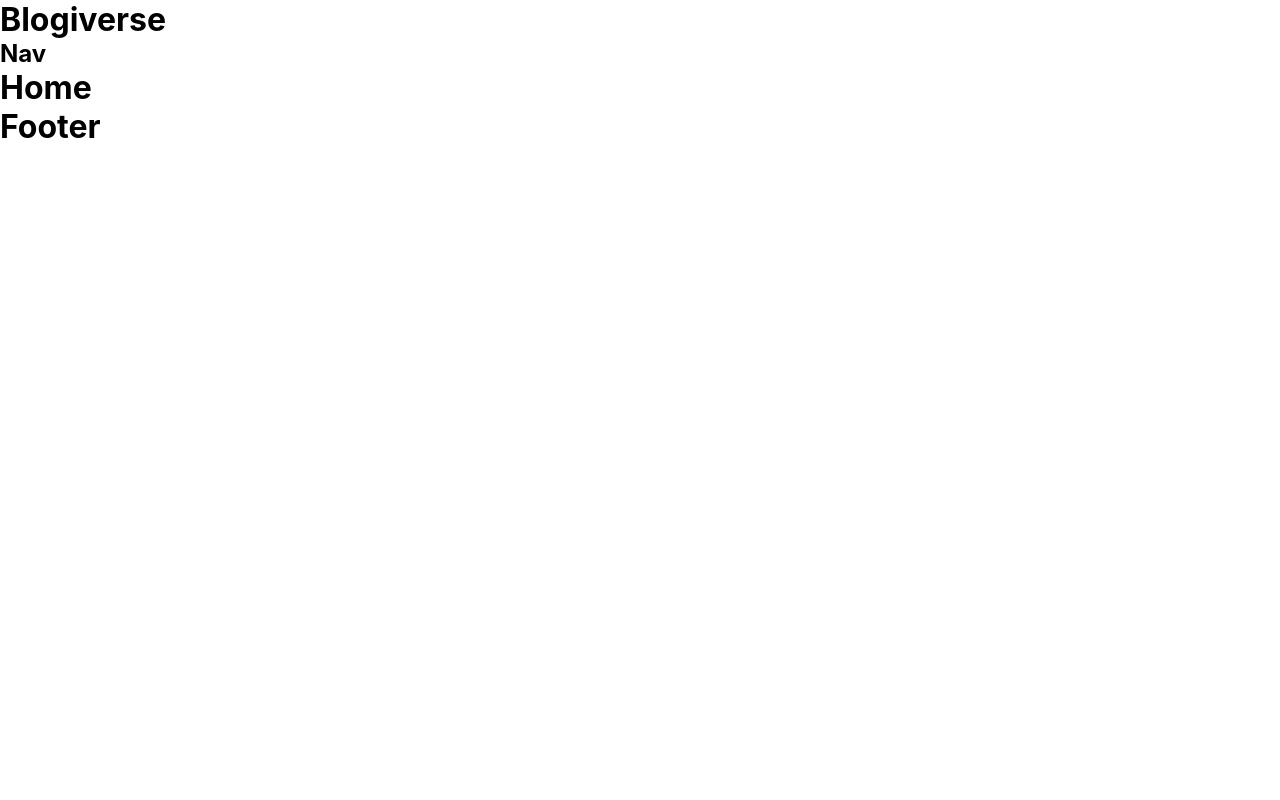
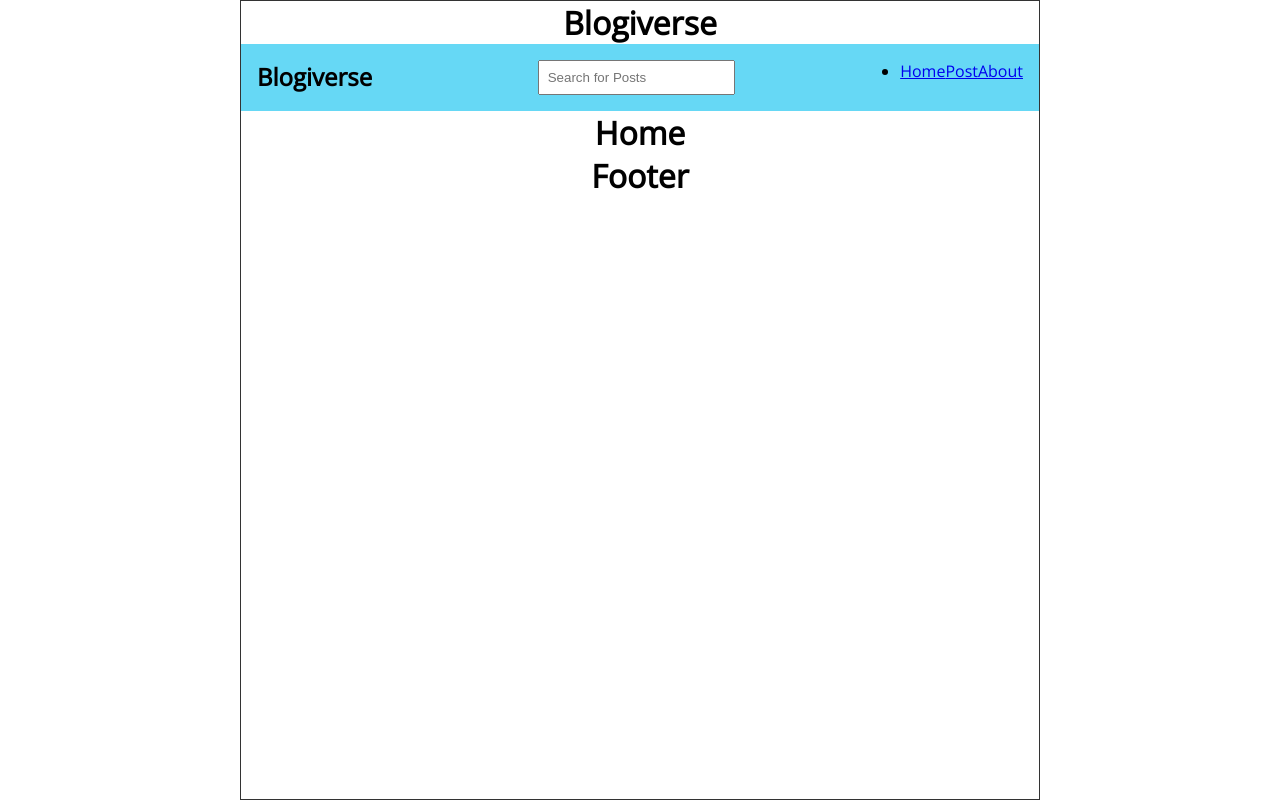
Before and after one commit to 0xprasanth/blogiverse, a React (Create React App) app: page / in a window 1280 px wide. Built offline with nearby package versions, Linux system fonts and the light colour scheme; the HTML template or start-up script is replaced by a standard one.

Commit message:
feat(app): add Nav bar

```diff
--- a/src/components/Nav.js
+++ b/src/components/Nav.js
@@ -1,10 +1,36 @@
 import React from 'react'
+import Header from './Header';
+import { Link } from 'react-router-dom';
 
-const Nav = () => {
+const Nav = ({search, setSearch}) => {
   return (
-    <nav>
-        <h1>Nav</h1>
+    <>
+    <nav className='Nav'>
+      <Header title={'blogiverse'}  />
+      <form className='searchForm' onSubmit={e => e.preventDefault()}>
+        <label htmlFor="search">
+          Search Post
+        </label>
+        {/* Controlled Form input */}
+        <input
+          id='search'
+          type='text'
+          placeholder='Search for Posts'
+          value={search}
+          onChange={e => setSearch(e.target.value)}
+          />
+
+      </form>
+      <ul>
+        <li>
+          <Link to={'/'}>Home</Link>
+          <Link to={'/post'}>Post</Link>
+          <Link to={'/about'}>About</Link>
+        </li>
+      </ul>
     </nav>
+
+    </>
 
   )
 }
--- a/src/index.css
+++ b/src/index.css
@@ -1,12 +1,71 @@
+@import url('https://fonts.googleapis.com/css2?family=Open+Sans&display=swap');
+
 *, *::after, *::before{
   box-sizing: border-box;
   margin: 0;
   padding: 0;
 }
+
+html{
+  font-size: 16px;
+}
+
 body {
-  font-family: -apple-system, BlinkMacSystemFont, 'Segoe UI', 'Roboto', 'Oxygen',
-    'Ubuntu', 'Cantarell', 'Fira Sans', 'Droid Sans', 'Helvetica Neue',
-    sans-serif;
+  font-family: 'Open Sans', sans-serif;
   -webkit-font-smoothing: antialiased;
   -moz-osx-font-smoothing: grayscale;
+  display: flex;
+  justify-content: center;
+  align-items: center;
+  min-height: 100vh;
 }
+
+#root{
+  flex-grow: 1;
+  display: flex;
+  justify-content: center;
+  align-items: center;
+}
+
+.App{
+  width: 100%;
+  max-width: 800px;
+  height: 100vh;
+  display: flex;
+  flex-direction: column;
+  align-items: center;
+  border: 1px solid #333;
+  box-shadow: 0 0 15pxgray;
+}
+
+.Footer{
+  width: 100%;
+  background-color: #66d8f5;
+  padding: 1rem;
+  display: flex;
+  justify-content: space-between;
+  align-items: center;
+}
+
+
+.Header h1{
+  font-size: 1.2rem;
+}
+
+.Nav{
+  width: 100%;
+  max-width: 800px;
+  padding: 1rem;
+  display: flex;
+  justify-content: space-between;
+  background-color: #66d8f5;
+}
+
+.searchForm input{
+  padding: .5rem;
+}
+
+.searchForm label{
+  position: absolute;
+  left: -999999px;
+}
```
